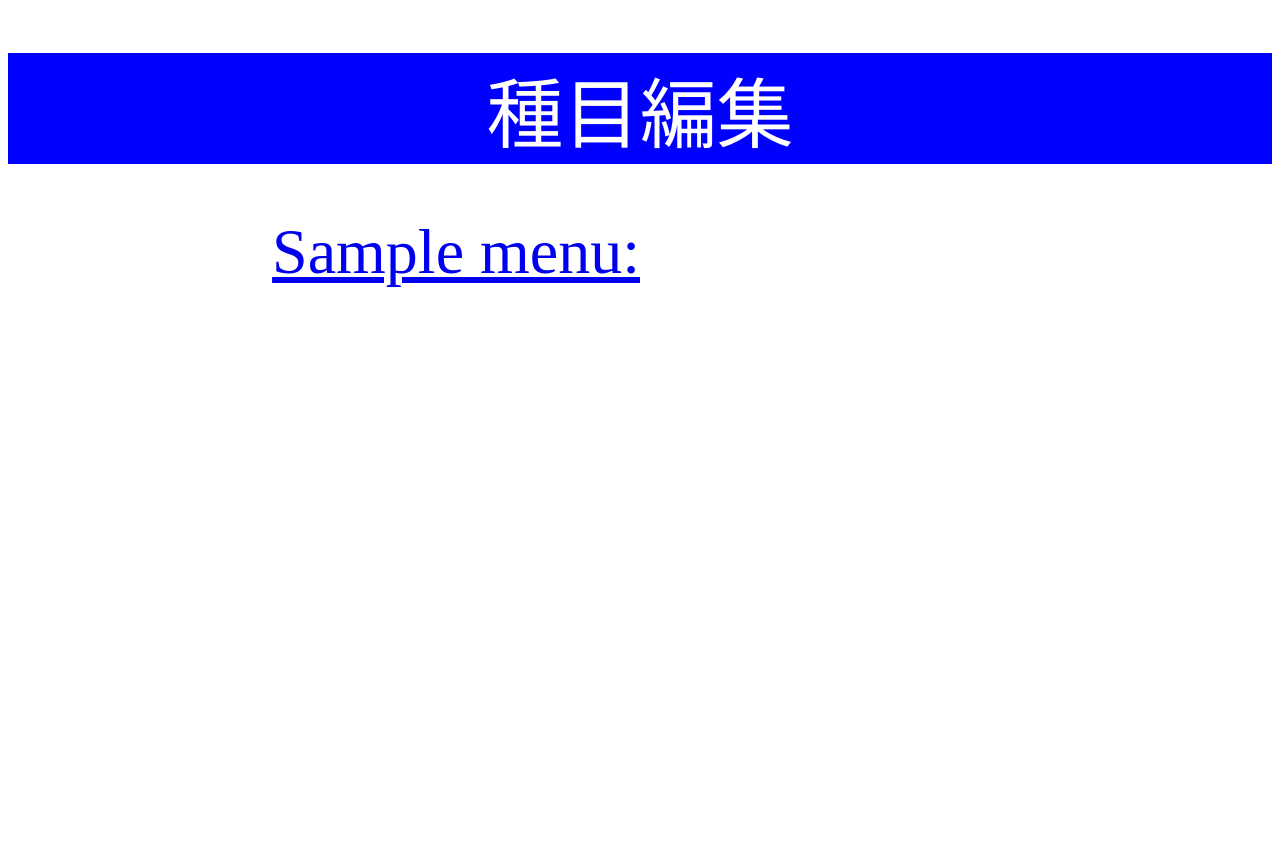
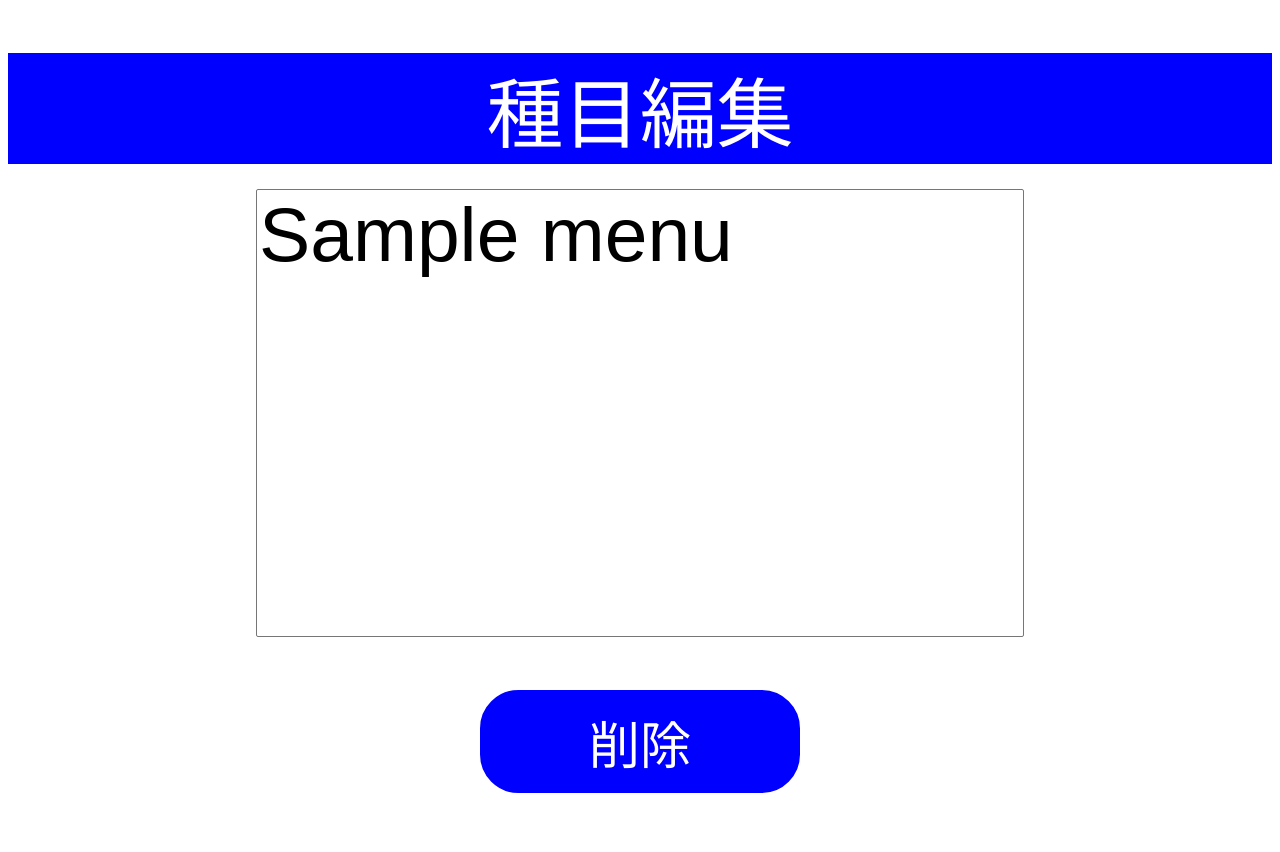
Before and after one commit to mimurayusuke/dep_test, a Django app: page /edit_menu in a window 1280 px wide. Shown: the part 648-1500 px from the top of the page. Before the commit the page ends 935 px from the top, so only its background shows below. Run offline with Django 3.2, Linux system fonts and the light colour scheme; tables that the repository leaves empty hold one stand-in row (values such as "Sample post").

Commit message:
create_edit_menu

```diff
--- a/templates/edit.html
+++ b/templates/edit.html
@@ -12,9 +12,25 @@
     </form>
 
     <div class="edit_title">種目編集</div>
-    {% for menu in menu_list %}
 
-        <div class="edit_menu"><a href="input/{{menu.id}}" data-value="{{menu.id}}">{{menu.menu_name}}:</a></div>
+    <form class="edit_form" method="post" action="">
+        {% csrf_token %}
+        <select multiple class="edit_menu_list" size="4">
+            {% for menu in menu_list %}
+                <option>{{ menu.menu_name }}</option>
+            {% endfor %}
+        </select>
+        <p><input class="button" type="submit" value="削除"></p>
+    </form>
 
-    {% endfor %}
+
+
+    <!--
+       {% for menu in menu_list %}
+
+            <div class="edit_menu"><a href="input/{{menu.id}}" data-value="{{menu.id}}">{{menu.menu_name}}:</a></div>
+
+        {% endfor %}
+    -->
+
 {% endblock %}
--- a/weight/static/css/edit.css
+++ b/weight/static/css/edit.css
@@ -60,3 +60,16 @@ p {
     margin: 2vw 0vw;
     grid-column: 1 / 3;
 }
+
+.edit_form {
+    padding: 0;
+    text-align: center;
+    grid-column: 1 / 5;
+}
+
+.edit_menu_list {
+    width: 60vw;
+    height: 35vw;
+    font-size: 100%;/*100%に指定すると、入力される文字がボックスいっぱいに拡大される。そして何故かボックスと単位の高さも揃った*/
+    padding: 0;
+}
```
Also changed, not shown: weight/forms.py (+7 -0 lines).
